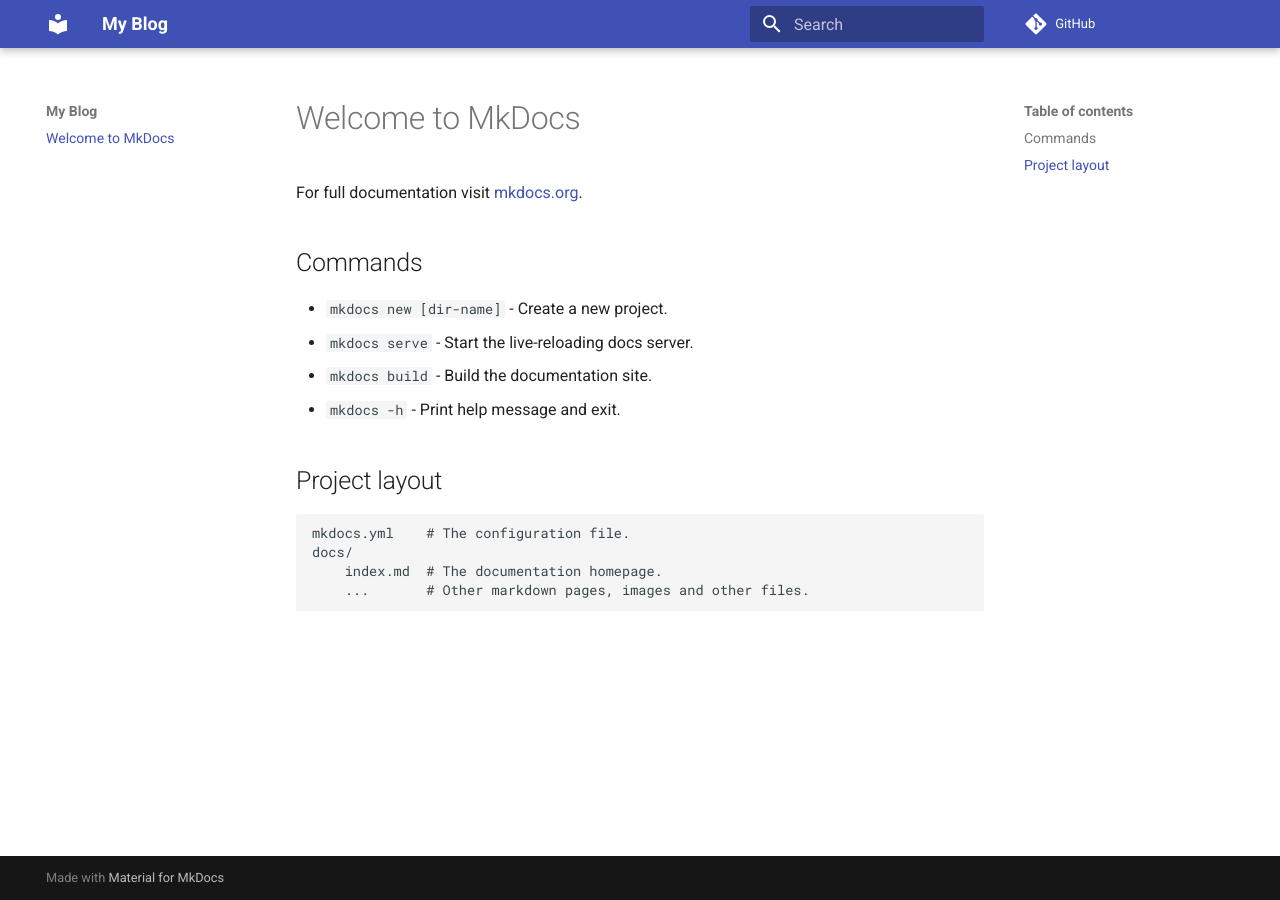
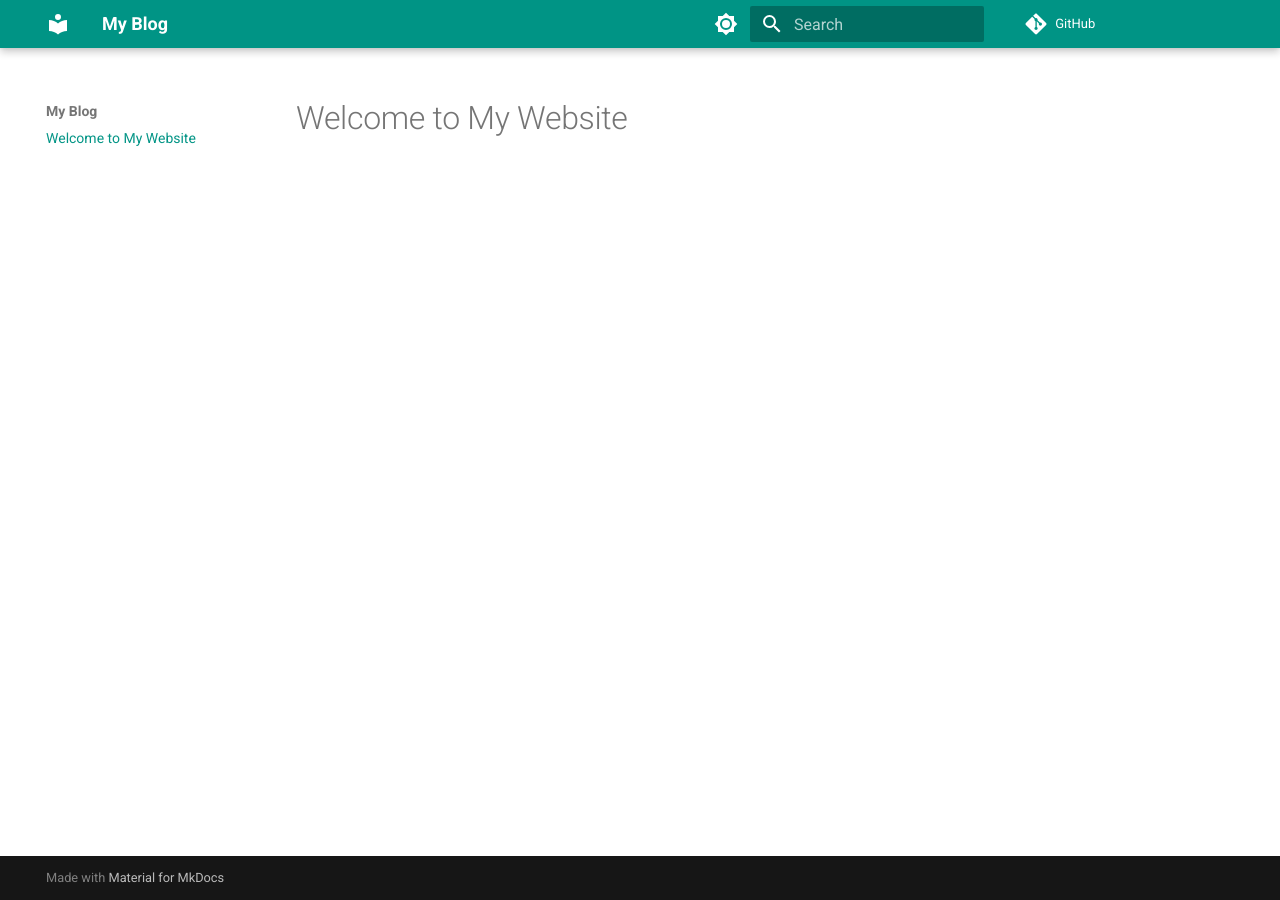
Before and after one commit to ShimonDarshan/ShimonDarshan.github.io, an MkDocs documentation site: the page built from docs/index.md, in a window 1280 px wide. Built offline with MkDocs 1.6.1 and Material for MkDocs 9.7.7, drawn with Linux system fonts in a browser that asks for light colours; comment, search, counter and statistics services are not loaded.

Commit message:
basic theme

```diff
--- a/docs/index.md
+++ b/docs/index.md
@@ -1,17 +1 @@
-# Welcome to MkDocs
-
-For full documentation visit [mkdocs.org](https://www.mkdocs.org).
-
-## Commands
-
-* `mkdocs new [dir-name]` - Create a new project.
-* `mkdocs serve` - Start the live-reloading docs server.
-* `mkdocs build` - Build the documentation site.
-* `mkdocs -h` - Print help message and exit.
-
-## Project layout
-
-    mkdocs.yml    # The configuration file.
-    docs/
-        index.md  # The documentation homepage.
-        ...       # Other markdown pages, images and other files.
+# Welcome to My Website
--- a/mkdocs.yml
+++ b/mkdocs.yml
@@ -2,5 +2,22 @@
 site_url: https://ShimonDarshan.github.io
 repo_url: https://github.com/ShimonDarshan/ShimonDarshan.github.io
 remote_name: https://github.com/ShimonDarshan/ShimonDarshan.github.io
+
 theme:
   name: material
+  language: en
+  palette:
+
+        # Palette toggle for light mode
+    - scheme: default
+      primary: teal
+      toggle:
+        icon: material/brightness-7
+        name: Switch to dark mode
+
+    # Palette toggle for dark mode
+    - scheme: slate
+      primary: teal
+      toggle:
+        icon: material/brightness-4
+        name: Switch to light mode
```
